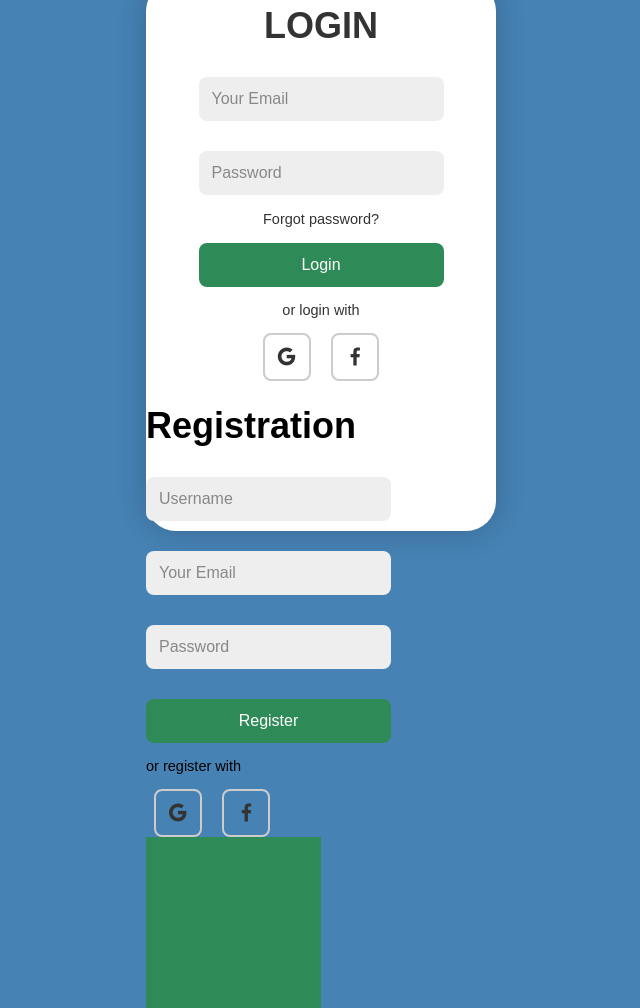
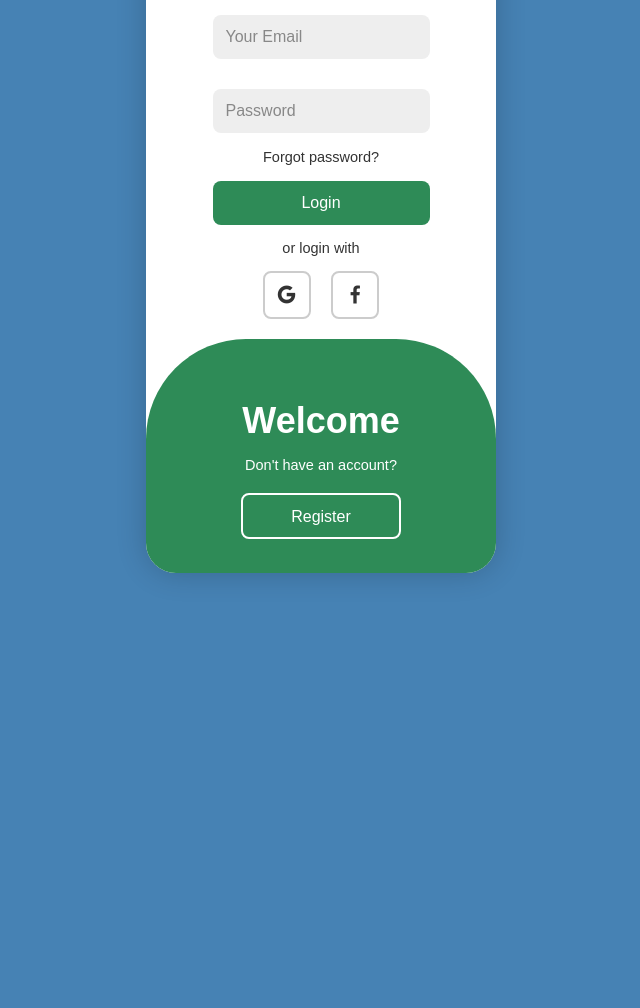
Before and after one commit to abdulmomin23/Daffodil-Transport, a plain HTML site: page index.html in a window 1280 px wide. Shown: the part 152-1160 px from the top of the page, without its empty margins (319-959 px from the left). After the commit the page ends 800 px from the top, so only its background shows below. Drawn offline with nearby package versions, Linux system fonts and the light colour scheme.

Commit message:
update new

```diff
--- a/style.css
+++ b/style.css
@@ -1,5 +1,5 @@
 *{
-    margin: o;
+    margin: 0;
     padding: 0;
     box-sizing: border-box;
     font-family: 'poppins', sans-serif;
@@ -20,9 +20,10 @@ body{
     position:relative;
     background: #fff;
     width: 350px;
-    height: 550px;
+    height: 650px;
     border-radius: 30px;
     box-shadow: 0 0 30px rgba(0,0,0,.2);
+    overflow: hidden;
 
 }
 
@@ -39,6 +40,7 @@ form{
 
 
 .log-in-form{
+    margin: 20px;
     align-items: center;
     color: #333;
     text-align: center;
@@ -48,7 +50,7 @@ form{
 
 .input{
     position: relative;
-    margin: 30px 0;
+    margin: 30px 0 ;
 }
 
 .input input{
@@ -115,7 +117,7 @@ form{
 
 
 .Registration-form{
-    visibility: idden;
+    visibility:hidden;
 }
 
 
@@ -125,15 +127,52 @@ form{
     height: 100%;
 }
 
+.toggle-box::before{
+    content: '';
+    position: absolute;
+    width: 100%;
+    height: 300%;
+    bottom: -200%;
+    background: seagreen;
+    z-index: 2;
+    border-radius: 100px;
+
+
+
+}
+
 .toggle-panel{
     position: absolute;
-    width: 50%;
-    height: 100%;
-    background: seagreen;
+    width: 100%;
+    height: 40%;
     color: #fff;
     display: flex;
     flex-direction: column;
     justify-content: center;
     align-items: center;
+    z-index: 2;
 
 }
+
+
+.Login-form, .Registration-form {
+    display: none;
+}
+
+.Login-form.active, .Registration-form.active {
+    display: block;
+}
+
+
+
+.toggle-panel p{
+    margin-bottom: 20px;
+}
+
+.toggle-panel .btn{
+    width: 160px;
+    height: 46px;
+    background: transparent;
+    border: 2px solid #fff;
+    box-shadow: none;
+}
```
